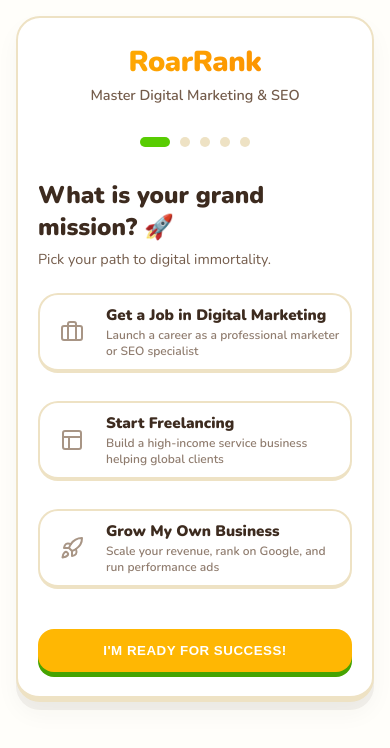
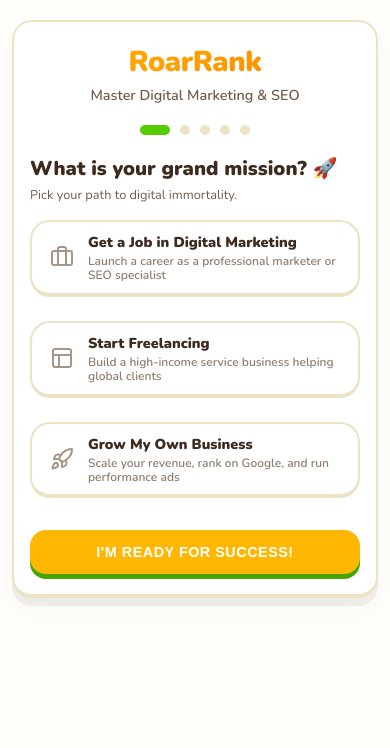
Before and after one commit to manojcx-max/seolingo, a Next.js app: page /onboarding in a window 390 px wide. Shown: the top 748 px of the page. Built offline with nearby package versions, Linux system fonts and the light colour scheme.

Commit message:
Optimize onboarding for mobile: significantly reduced vertical spacing and card sizes

```diff
--- a/src/app/globals.css
+++ b/src/app/globals.css
@@ -2433,9 +2433,116 @@ a {
     opacity: 1;
   }
 }
+
 /* -- ONBOARDING FLOW ------------------------- */
-.ob-shell { min-height: 100dvh; display: flex; flex-direction: column; align-items: center; justify-content: center; padding: 24px 16px; background: var(--bg); }
-.ob-card { width: 100%; max-width: 480px; background: var(--bg-card); border: 2px solid var(--border); border-bottom-width: 8px; border-radius: 28px; padding: 32px; box-shadow: var(--shadow-md); position: relative; }
-@media (max-width: 480px) { .ob-shell { justify-content: flex-start; padding: 16px; } .ob-card { padding: 24px 20px; border-radius: 24px; border-bottom-width: 6px; } }
-.ob-input { background: var(--bg-secondary); border: 2px solid var(--border); border-radius: 16px; padding: 14px 20px; color: var(--text); font-weight: 800; font-size: 1rem; transition: all 0.2s; }
-.ob-input:focus { outline: none; border-color: var(--primary); box-shadow: 0 0 0 4px var(--primary-bg); }
+.ob-shell {
+  min-height: 100dvh;
+  display: flex;
+  flex-direction: column;
+  align-items: center;
+  justify-content: center;
+  padding: 24px 16px;
+  background: var(--bg);
+  overflow-x: hidden;
+}
+
+.ob-card {
+  width: 100%;
+  max-width: 480px;
+  background: var(--bg-card);
+  border: 2px solid var(--border);
+  border-bottom-width: 8px;
+  border-radius: 28px;
+  padding: 32px;
+  box-shadow: var(--shadow-md);
+  position: relative;
+}
+
+@media (max-width: 480px) {
+  .ob-shell {
+    justify-content: flex-start;
+    padding: 12px;
+    padding-top: 20px;
+  }
+
+  .ob-card {
+    padding: 20px 16px;
+    border-radius: 20px;
+    border-bottom-width: 4px;
+  }
+
+  .ob-card h2 {
+    font-size: 1.25rem !important;
+    margin-bottom: 4px !important;
+  }
+
+  .ob-card p {
+    font-size: 0.8rem !important;
+    margin-bottom: 16px !important;
+  }
+
+  .goal-card {
+    padding: 10px 14px !important;
+    gap: 10px !important;
+    border-bottom-width: 4px !important;
+  }
+
+  .goal-card-icon {
+    width: 32px !important;
+    height: 32px !important;
+  }
+
+  .goal-card-icon :global(svg) {
+    width: 20px !important;
+    height: 20px !important;
+  }
+
+  .goal-card-title {
+    font-size: 0.9rem !important;
+  }
+
+  .goal-card-sub {
+    font-size: 0.75rem !important;
+    line-height: 1.2 !important;
+  }
+
+  .ob-dots {
+    margin-bottom: 20px !important;
+  }
+
+  .ob-input {
+    padding: 12px 14px !important;
+    font-size: 0.9rem !important;
+  }
+
+  .btn-premium {
+    padding: 14px !important;
+    font-size: 0.9rem !important;
+  }
+
+  .ob-card>div:first-child {
+    margin-bottom: 20px !important;
+  }
+
+  /* Logo div */
+  .goal-list-wrap {
+    gap: 12px !important;
+  }
+}
+
+.ob-input {
+  background: var(--bg-secondary);
+  border: 2px solid var(--border);
+  border-radius: 16px;
+  padding: 14px 20px;
+  color: var(--text);
+  font-weight: 800;
+  font-size: 1rem;
+  transition: all 0.2s;
+}
+
+.ob-input:focus {
+  outline: none;
+  border-color: var(--primary);
+  box-shadow: 0 0 0 4px var(--primary-bg);
+}
--- a/src/app/onboarding/page.tsx
+++ b/src/app/onboarding/page.tsx
@@ -77,8 +77,8 @@ export default function OnboardingPage() {
                 {step === 1 && (
                     <div className="anim-fadein">
                         <h2 style={{ marginBottom: 6, fontSize: '1.5rem', fontWeight: 900 }}>What is your grand mission? 🚀</h2>
-                        <p style={{ color: "var(--text-secondary)", fontSize: "0.9rem", marginBottom: 24, fontWeight: 500 }}>Pick your path to digital immortality.</p>
-                        <div style={{ display: 'flex', flexDirection: 'column', gap: 16 }}>
+                        <p style={{ color: "var(--text-secondary)", fontSize: "0.95rem", marginBottom: 20, fontWeight: 500 }}>Pick your path to digital immortality.</p>
+                        <div className="goal-list-wrap" style={{ display: 'flex', flexDirection: 'column', gap: 16 }}>
                             {GOALS.map(g => (
                                 <div key={g.id} className={`goal-card card-gamified${goal === g.id ? " selected" : ""}`} onClick={() => setGoalLocal(g.id)} style={{ borderBottomWidth: goal === g.id ? 8 : 4 }}>
                                     <div className="goal-card-icon" style={{ color: goal === g.id ? 'var(--primary)' : 'var(--text-muted)' }}>{g.icon}</div>
@@ -90,7 +90,7 @@ export default function OnboardingPage() {
                                 </div>
                             ))}
                         </div>
-                        <button className="btn-premium" style={{ width: '100%', marginTop: 28 }} disabled={!goal} onClick={() => setStep(2)}>
+                        <button className="btn-premium" style={{ width: '100%', marginTop: 20 }} disabled={!goal} onClick={() => setStep(2)}>
                             I'M READY FOR SUCCESS!
                         </button>
                     </div>
@@ -100,8 +100,8 @@ export default function OnboardingPage() {
                 {step === 2 && (
                     <div className="anim-fadein">
                         <h2 style={{ marginBottom: 6, fontSize: '1.5rem', fontWeight: 900 }}>Choose your training style 🧪</h2>
-                        <p style={{ color: "var(--text-secondary)", fontSize: "0.9rem", marginBottom: 24, fontWeight: 500 }}>How do you want us to deliver the knowledge?</p>
-                        <div style={{ display: 'flex', flexDirection: 'column', gap: 16 }}>
+                        <p style={{ color: "var(--text-secondary)", fontSize: "0.95rem", marginBottom: 20, fontWeight: 500 }}>How do you want us to deliver the knowledge?</p>
+                        <div className="goal-list-wrap" style={{ display: 'flex', flexDirection: 'column', gap: 16 }}>
                             {STYLES.map(s => (
                                 <div key={s.id} className={`goal-card card-gamified${style === s.id ? " selected" : ""}`} onClick={() => setStyleLocal(s.id)} style={{ borderBottomWidth: style === s.id ? 8 : 4 }}>
                                     <div style={{ color: style === s.id ? 'var(--primary)' : 'var(--text-muted)' }}>{s.icon}</div>
@@ -128,8 +128,8 @@ export default function OnboardingPage() {
                         <h2 style={{ marginBottom: 6, fontSize: '1.5rem', fontWeight: 900 }}>Who shall we address as "Le Legend"? 👑</h2>
                         <p style={{ color: "var(--text-secondary)", fontSize: "0.9rem", marginBottom: 24, fontWeight: 500 }}>Give us your coolest username and your wisdom level (age).</p>
 
-                        <div style={{ marginBottom: 24 }}>
-                            <label style={{ display: "block", fontWeight: 800, fontSize: "0.8rem", marginBottom: 10, textTransform: 'uppercase', color: 'var(--text-muted)' }}>The Legend's Name</label>
+                        <div style={{ marginBottom: 16 }}>
+                            <label style={{ display: "block", fontWeight: 800, fontSize: "0.8rem", marginBottom: 8, textTransform: 'uppercase', color: 'var(--text-muted)' }}>The Legend's Name</label>
                             <input
                                 className="ob-input"
                                 placeholder="e.g. SEO_Slayer_9000"
@@ -137,19 +137,19 @@ export default function OnboardingPage() {
                                 onChange={e => setName(e.target.value)}
                                 maxLength={20}
                                 autoFocus
-                                style={{ width: '100%', padding: '16px' }}
+                                style={{ width: '100%', padding: '14px' }}
                             />
                         </div>
 
-                        <div style={{ marginBottom: 28 }}>
-                            <label style={{ display: "block", fontWeight: 800, fontSize: "0.8rem", marginBottom: 10, textTransform: 'uppercase', color: 'var(--text-muted)' }}>Years of Human Experience (Age)</label>
+                        <div style={{ marginBottom: 20 }}>
+                            <label style={{ display: "block", fontWeight: 800, fontSize: "0.8rem", marginBottom: 8, textTransform: 'uppercase', color: 'var(--text-muted)' }}>Wisdom Level (Age)</label>
                             <input
                                 className="ob-input"
                                 type="number"
                                 placeholder="25"
                                 value={age}
                                 onChange={e => setAgeLocal(e.target.value)}
-                                style={{ width: '100%', padding: '16px' }}
+                                style={{ width: '100%', padding: '14px' }}
                             />
                         </div>
 
@@ -168,13 +168,13 @@ export default function OnboardingPage() {
                         <h2 style={{ marginBottom: 6, fontSize: '1.5rem', fontWeight: 900 }}>Let's see that beautiful face! 📸</h2>
                         <p style={{ color: "var(--text-secondary)", fontSize: "0.9rem", marginBottom: 32, fontWeight: 500 }}>Upload a picture or keep the mighty lion.</p>
 
-                        <div style={{ display: 'flex', flexWrap: 'wrap', justifyContent: 'center', gap: 20, marginBottom: 32 }}>
+                        <div style={{ display: 'flex', flexWrap: 'wrap', justifyContent: 'center', gap: 16, marginBottom: 20 }}>
                             <div
-                                style={{ width: 120, height: 120, background: 'var(--bg-secondary)', borderRadius: '50%', display: 'flex', alignItems: 'center', justifyContent: 'center', fontSize: '4rem', overflow: 'hidden', border: '4px solid var(--green)', position: 'relative', cursor: 'pointer' }}
+                                style={{ width: 100, height: 100, background: 'var(--bg-secondary)', borderRadius: '50%', display: 'flex', alignItems: 'center', justifyContent: 'center', fontSize: '3rem', overflow: 'hidden', border: '4px solid var(--green)', position: 'relative', cursor: 'pointer' }}
                                 onClick={() => fileInputRef.current?.click()}
                             >
                                 {profileImg ? <img src={profileImg} style={{ width: '100%', height: '100%', objectFit: 'cover' }} /> : avatar}
-                                <div style={{ position: 'absolute', bottom: 0, left: 0, right: 0, background: 'rgba(0,0,0,0.4)', color: 'white', fontSize: '0.7rem', fontWeight: 800, padding: '4px 0' }}>CHANGE</div>
+                                <div style={{ position: 'absolute', bottom: 0, left: 0, right: 0, background: 'rgba(0,0,0,0.4)', color: 'white', fontSize: '0.65rem', fontWeight: 800, padding: '4px 0' }}>CHANGE</div>
                             </div>
                         </div>
 
@@ -198,20 +198,20 @@ export default function OnboardingPage() {
                 {/* ── Step 5: Final Motivation ── */}
                 {step === 5 && (
                     <div className="anim-fadein" style={{ textAlign: "center" }}>
-                        <div style={{ fontSize: "5rem", marginBottom: 20, animation: 'pop 0.5s ease' }}>{profileImg ? <div style={{ width: 100, height: 100, borderRadius: '50%', overflow: 'hidden', border: '4px solid var(--green)', margin: '0 auto' }}><img src={profileImg} style={{ width: '100%', height: '100%', objectFit: 'cover' }} /></div> : avatar}</div>
-                        <h2 style={{ fontSize: '1.75rem', fontWeight: 900 }}>"{randomQuote}"</h2>
-                        <p style={{ color: "var(--text-secondary)", fontSize: "0.95rem", margin: "12px 0 32px", fontWeight: 500 }}>
-                            You're all set, {name}! Your human age of {age} is perfect for conquering the web with your {style} style.
+                        <div style={{ fontSize: "4rem", marginBottom: 16, animation: 'pop 0.5s ease' }}>{profileImg ? <div style={{ width: 80, height: 80, borderRadius: '50%', overflow: 'hidden', border: '4px solid var(--green)', margin: '0 auto' }}><img src={profileImg} style={{ width: '100%', height: '100%', objectFit: 'cover' }} /></div> : avatar}</div>
+                        <h2 style={{ fontSize: '1.5rem', fontWeight: 900 }}>"{randomQuote}"</h2>
+                        <p style={{ color: "var(--text-secondary)", fontSize: "0.85rem", margin: "8px 0 20px", fontWeight: 500 }}>
+                            You're all set, {name}! Your human age of {age} is perfect for mastering marketing with your {style} style.
                         </p>
-                        <div style={{ display: "flex", flexDirection: "column", gap: 12, marginBottom: 32 }}>
+                        <div style={{ display: "flex", flexDirection: "column", gap: 8, marginBottom: 20 }}>
                             {[
-                                { icon: <Flame size={20} />, text: "Commit to your daily streak", color: 'var(--orange)' },
-                                { icon: <Zap size={20} />, text: "Stack up that global XP", color: 'var(--purple)' },
-                                { icon: <Trophy size={20} />, text: "Rise to number one", color: 'var(--blue)' },
+                                { icon: <Flame size={18} />, text: "Commit to your daily streak", color: 'var(--orange)' },
+                                { icon: <Zap size={18} />, text: "Stack up that global XP", color: 'var(--purple)' },
+                                { icon: <Trophy size={18} />, text: "Rise to number one", color: 'var(--blue)' },
                             ].map(f => (
-                                <div key={f.text} style={{ display: "flex", alignItems: "center", gap: 16, padding: "14px 20px", background: "var(--bg-secondary)", borderRadius: "16px", textAlign: "left" }}>
+                                <div key={f.text} style={{ display: "flex", alignItems: "center", gap: 12, padding: "10px 16px", background: "var(--bg-secondary)", borderRadius: "14px", textAlign: "left" }}>
                                     <span style={{ color: f.color }}>{f.icon}</span>
-                                    <span style={{ fontWeight: 800, fontSize: "0.95rem" }}>{f.text}</span>
+                                    <span style={{ fontWeight: 800, fontSize: "0.85rem" }}>{f.text}</span>
                                 </div>
                             ))}
                         </div>
```
